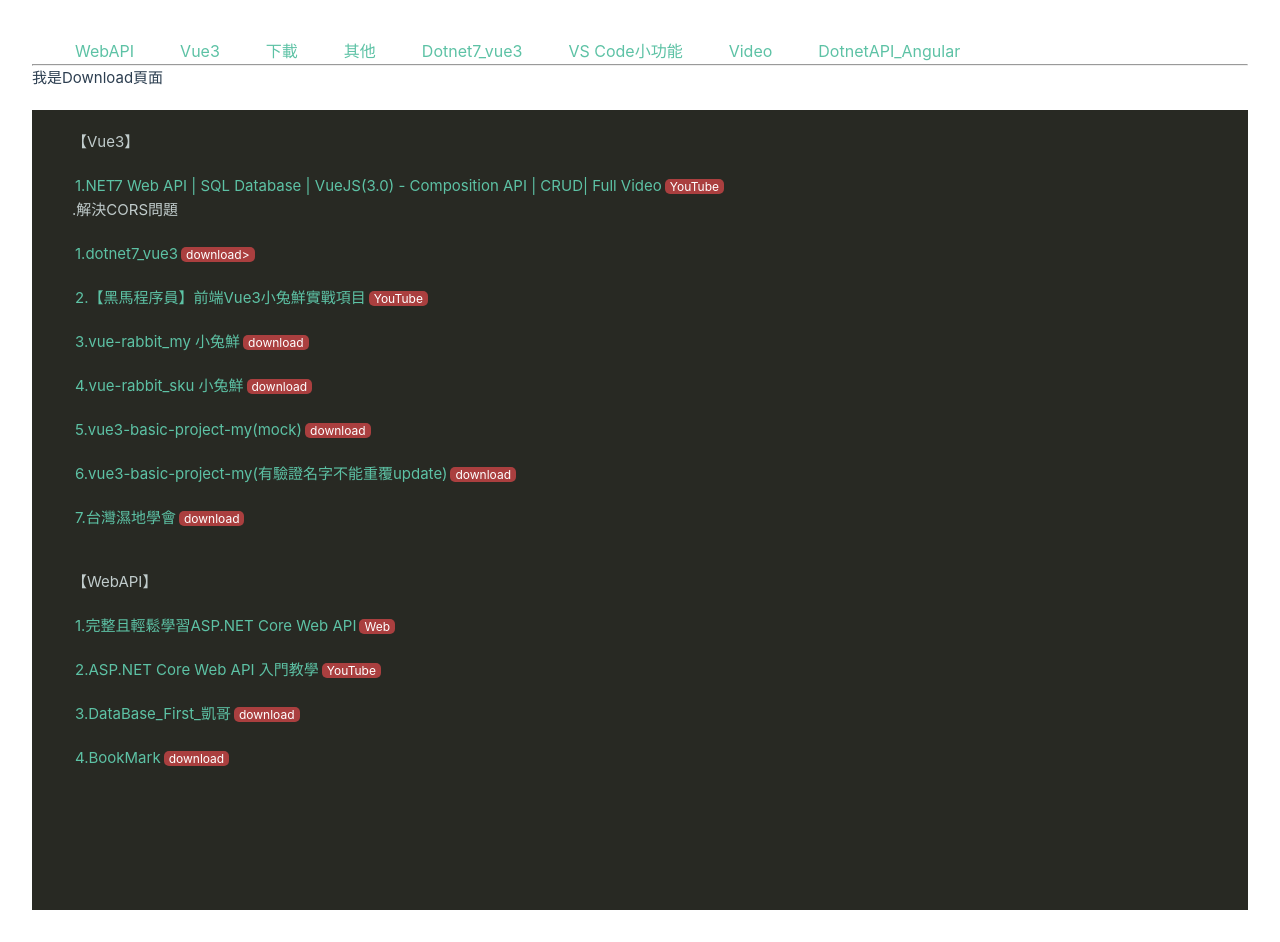
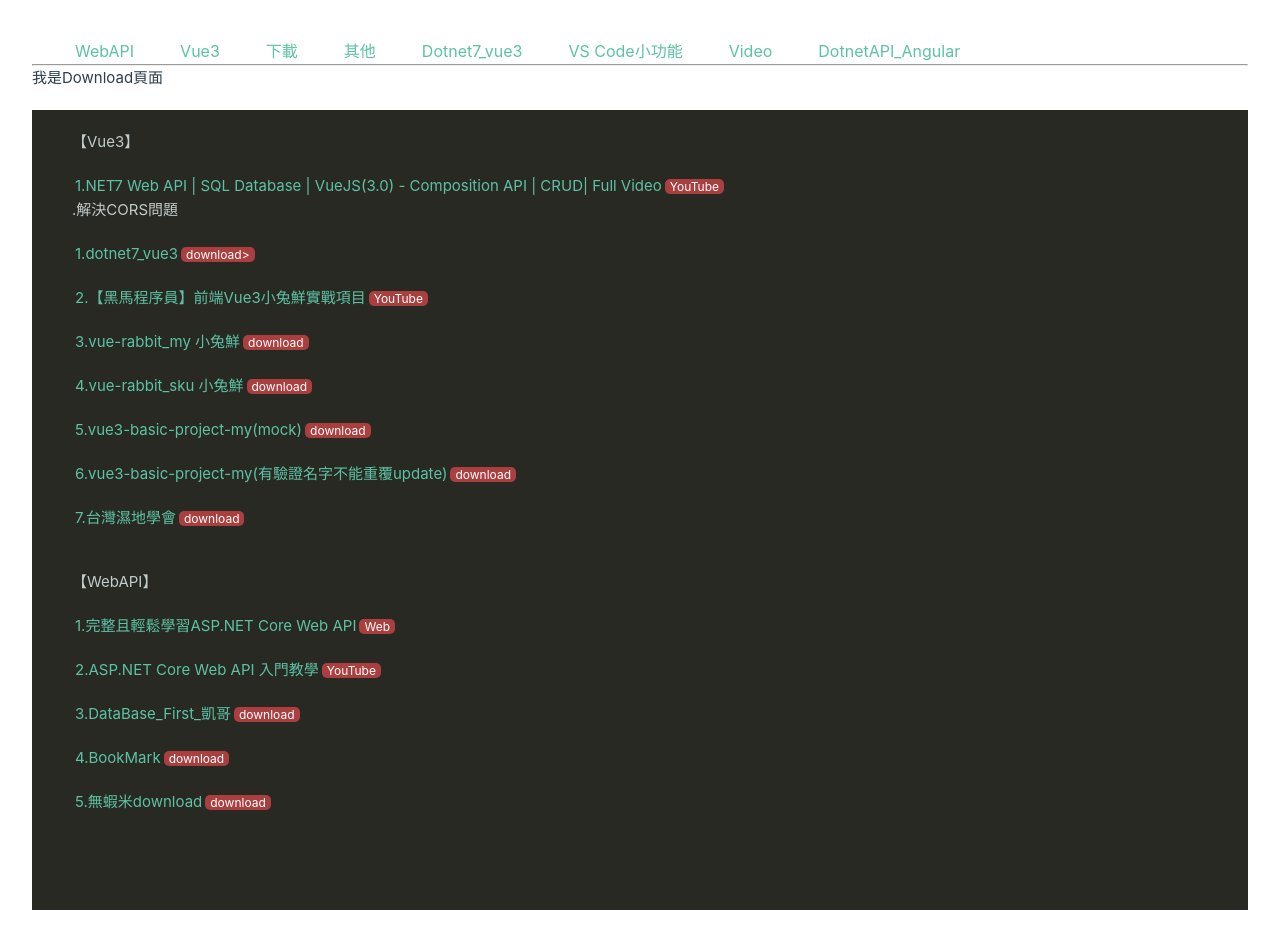
Before and after one commit to linth247/vue-my-note, a Vue app: page /download in a window 1280 px wide. Built offline with nearby package versions, Linux system fonts and the light colour scheme.

Commit message:
20240910-1

```diff
--- a/src/views/Download/index.vue
+++ b/src/views/Download/index.vue
@@ -48,6 +48,11 @@
         download href="https://drive.google.com/uc?export=download&id=1ZvJ5hwHCPzPRMsv_w3sWJOxKYI88h8xd">
         4.BookMark<span class="pdf">download</span></a>
       </div>
+      <div><a
+        download href="https://drive.google.com/uc?export=download&id=1Oiyo9Pgg-qCY6mkY9L0WDVmAc3VQYeeP">
+        5.無蝦米download<span class="pdf">download</span></a>
+      </div>
+
 
     </div>
   </div>
--- a/src/views/KaiWebAPI/index.vue
+++ b/src/views/KaiWebAPI/index.vue
@@ -370,7 +370,7 @@
             // public class TodoListPostDto: IValidatableObject // 這個實作這個介面
             // 要實作介面
 
-            // 驗證邏輯，不用寫成標籤，直接寫在Dto類別裡面
+            // 驗證邏輯，不用寫成標籤，直接寫在Dto類別裡面, 也可以同時驗證多個邏輯，回傳
             if(fineName.FirstOrDefault() != null)
             {
               yield return new ValidationResult("已存在相同的代辦事項", new string[]{"Name"});
@@ -383,9 +383,14 @@
 
           <a href="https://www.youtube.com/watch?v=f_qdCpua_G8&list=PLneJIGUTIItsqHp_8AbKWb7gyWDZ6pQyz&index=48" target="_blank">
           48.【8.模型資料驗證】ASP.NET Core Web API 入門教學(8_4) - 繼承抽象化驗證資料類別</a>
-            把PUT及POST共同的部份，寫成抽象化類別，再去繼承
+            把PUT及POST共同的部份，寫成抽象化類別，再去繼承(抽象化類別，只能做繼承使用，不能new, 不能被創建出來)
             新增Abstracts\\TodoListEditDtoAbstract.cs
             把TodoListPostDto 通通剪下，貼上
+
+            當傳進來TodoListPostDto的時候，自動會到TodoListEditDtoAbstract: IValidatableObject
+            來做驗證(直接會到下面程式做驗證)
+            public IEnumerable<ValidationResult> Validate(ValidationContext validationContext)
+
           <a href="https://www.youtube.com/watch?v=DQxGDFZn_6Y&list=PLneJIGUTIItsqHp_8AbKWb7gyWDZ6pQyz&index=49" target="_blank">
           49.【9.使用DI依賴注入功能】ASP.NET Core Web API 入門教學(9_1) - 基本DI依賴注入用法_GET</a>
             主要目的，可以把程式拆分出去
@@ -394,7 +399,7 @@
 
             把原本在TodoController裡面Get的code，搬到TodoListService
             在programs.cs 加上
-            builder.Services.AddScoped<TodoListService>();  // 注入
+            ☆builder.Services.AddScoped<TodoListService>();  // 注入
 
             商業邏輯-- 放在TodoListService.cs
             控制邏輯-- 放在TodoController.cs
```
